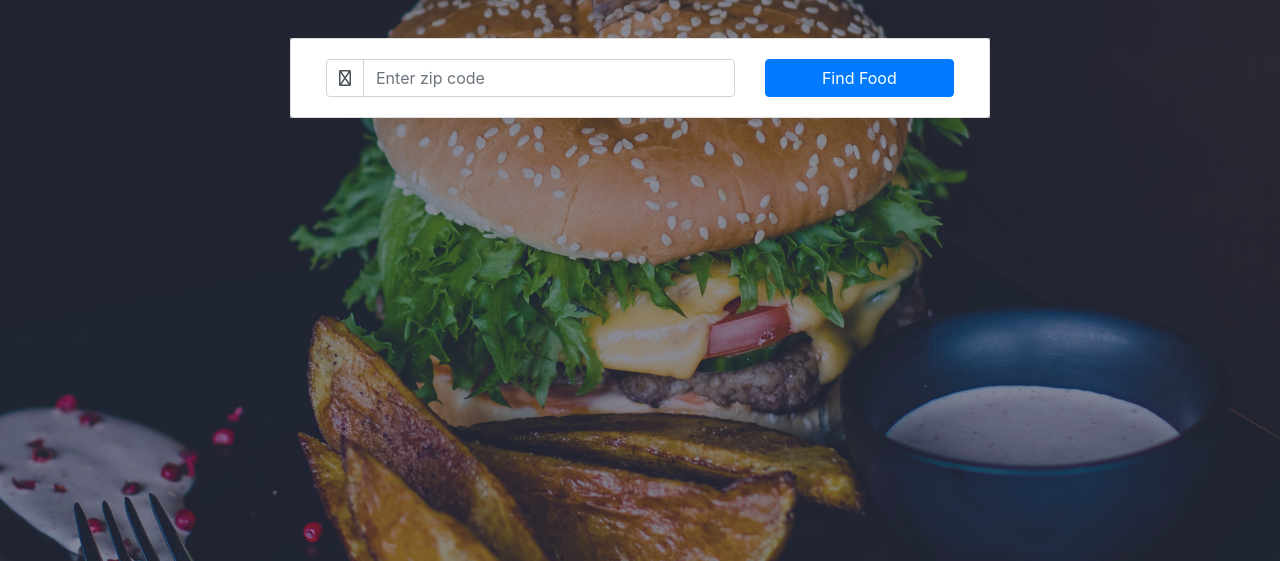
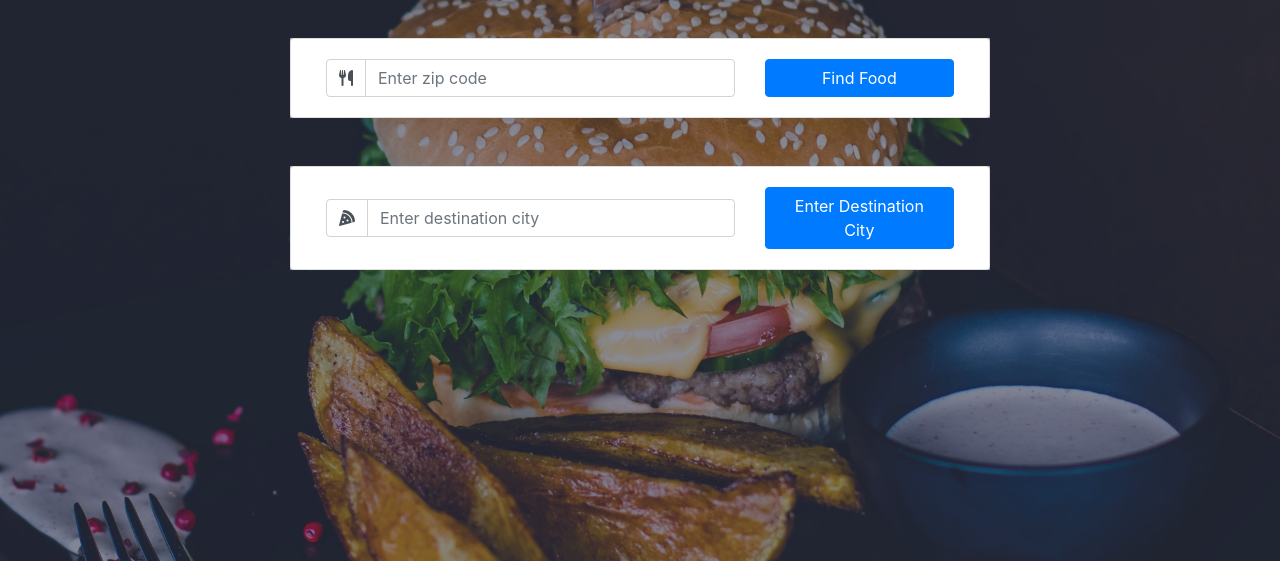
Before and after one commit to Joelynn94/food-craving-search, a plain HTML site: page index.html in a window 1280 px wide. Shown: the part 236-797 px from the top of the page. Drawn offline with nearby package versions, Linux system fonts and the light colour scheme.

Commit message:
added city search bar and new search icons

```diff
--- a/index.html
+++ b/index.html
@@ -37,7 +37,7 @@
                             <div class="col-md-8">
                                 <div class="input-group md-2">
                                     <div class="input-group-prepend">
-                                        <span class="input-group-text" id="basic-addon1"><i class="far fa-search"></i></span>
+                                        <span class="input-group-text" id="basic-addon1"><i class="fas fa-utensils"></i></span>
                                     </div>
                                     <input type="text" id="zipCode" class="form-control" placeholder="Enter zip code" aria-label="Enter zip code">
                                 </div>
@@ -51,6 +51,31 @@
                 </div>
                 <!-- End row -->
                 <!-- End form input group -->
+
+                <!-- Form input group city -->
+                <!-- Start new row -->
+                <!-- Try to align left? ask Joe -->
+                <div class="row mt-5 bg-light contain">
+                    <div class="card card-body">
+                        <form class="form-inline align-items-left">
+
+                            <div class="col-md-8">
+                                <div class="input-group md-2">
+                                    <div class="input-group-prepend">
+                                        <span class="input-group-text" id="basic-addon1"><i class="fas fa-pizza-slice"></i></span>
+                                    </div>
+                                    <input type="text" id="City" class="form-control" placeholder="Enter destination city" aria-label="Enter destination city">
+                                </div>
+                            </div>
+
+                            <div class="col">
+                                <button type="submit" id="searchBtn" class="btn btn-primary btn-full-width">Enter Destination City</button>
+                            </div>
+                        </form>
+                    </div>
+                </div>
+                <!-- End row -->
+                <!-- End form input group city -->
 
             </div>
             <!-- End main container -->
```
